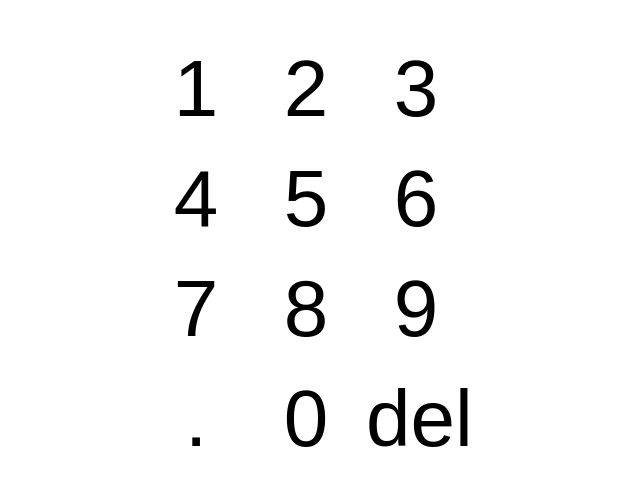
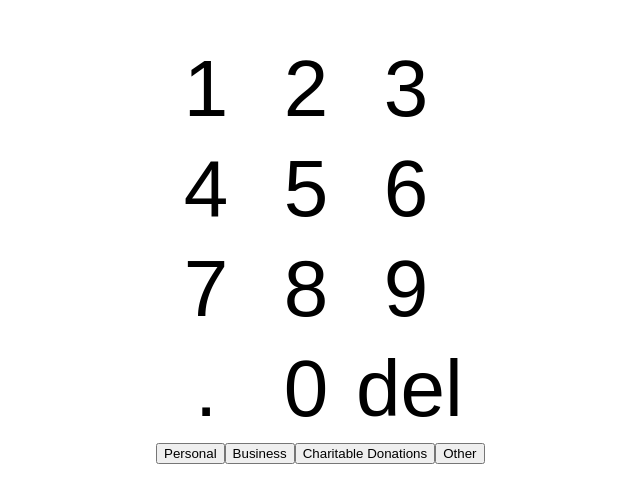
Before and after one commit to nd-jeong/Digital-Penny-Pincher, a React (Create React App) app in the folder client/: page /dashboard in a window 1280 px wide. Shown: the part 197-700 px from the top of the page, without its empty margins (334-974 px from the left). Built offline with nearby package versions, Linux system fonts and the light colour scheme.

Commit message:
keypad logic complete in dashboard component

```diff
--- a/client/src/App.css
+++ b/client/src/App.css
@@ -30,7 +30,7 @@
   display: grid;
   grid-template-columns: repeat(3, 100px);
   grid-template-rows: repeat(5, 100px);
-  grid-gap: 10px;
+  grid-gap: 0px;
 
 
 }
@@ -42,3 +42,9 @@
   overflow: hidden;
   margin: auto;
 }
+
+.transaction-type-container {
+  display: flex;
+  margin: auto;
+
+}
--- a/client/src/components/Dashboard.js
+++ b/client/src/components/Dashboard.js
@@ -8,33 +8,34 @@ class Dashboard extends Component {
 
     this.state = {
       buttons: ["1", "2", "3", "4", "5", "6", "7", "8", "9", ".", "0", "del"],
-            keypadReadout: ""
+      readout: ""
     };
+    this.updateReadout = this.updateReadout.bind(this);
   }
 
   updateReadout = button => {
     if (button === "del") {
-            let newReadout = this.state.keypadReadout;
+      let newReadout = this.state.readout;
       newReadout = newReadout.split("");
       newReadout.pop();
       newReadout = newReadout.join("");
       this.setState({
-                keypadReadout: newReadout
+        readout: newReadout
       });
     } else {
       this.setState({
-                keypadReadout: this.state.keypadReadout + button
+        readout: this.state.readout + button
       });
     }
   };
 
   render() {
     let buttons = this.state.buttons;
-        let keypadReadout = this.state.keyPadReadout;
+    let readout = this.state.readout;
     return (
       <div className="dashboard-container">
         <div className="keypad-container">
-                    <div className="read-out"> {keypadReadout} </div>
+          <div className="read-out"> {readout} </div>
           {buttons.map(button => (
             <KeypadButtons
               key={button}
@@ -42,10 +43,16 @@ class Dashboard extends Component {
               update={this.updateReadout}
             />
           ))}
+          <div className="transaction-type-container">
+              <button className="personal"> Personal </button>
+              <button className="business"> Business </button>
+              <button className="charity"> Charitable Donations </button>
+              <button className="other"> Other </button>
           </div>
         </div>
-        )
+      </div>
+    );
   }
 }
 
-export default Dashboard
+export default Dashboard;
--- a/client/src/components/KeypadButtons.js
+++ b/client/src/components/KeypadButtons.js
@@ -4,7 +4,6 @@ class KeypadButtons extends Component {
 
 
     handleClick = () => {
-
         this.props.update(this.props.value);
     }
 
@@ -17,4 +16,4 @@ class KeypadButtons extends Component {
     }
 }
 
-export default KeypadButtons
+export default KeypadButtons;
```
Lines whose indentation alone changed are shown as unchanged.
